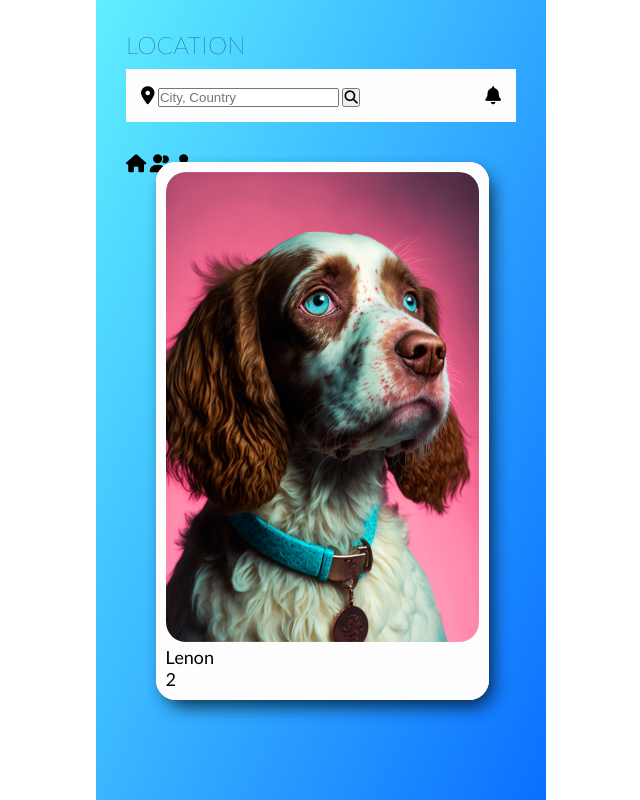
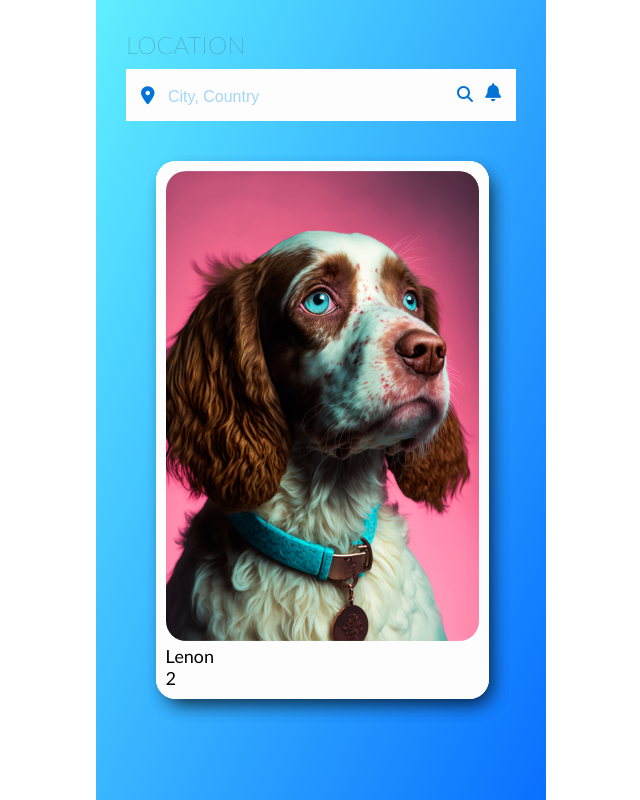
Before and after one commit to pilibdau/bark-match-draft-02, a website: page index.html in a window 1280 px wide. Shown: the top 800 px of the page, without its empty margins (319-959 px from the left). Drawn offline with Linux system fonts and the light colour scheme.

Commit message:
changing text color in searchbar and header

```diff
--- a/index.html
+++ b/index.html
@@ -20,10 +20,10 @@
         <section class="searchbar__container">
             <div class="searchbar">
                 <i class="fa-solid fa-location-dot"></i>
-                <input type="text" placeholder="City, Country">
+                <input class="input--text" type="text" placeholder="City, Country">
+            </div>
+            <div class="btn__notification--container">
                 <button type="submit"><i class="fa-solid fa-magnifying-glass"></i></button>
-            </div>
-            <div class="notification">
                 <i class="fa-solid fa-bell"></i>
             </div>
         </section>
--- a/sass/base/_typography.scss
+++ b/sass/base/_typography.scss
@@ -7,4 +7,9 @@
     font-weight: 100;
     font-size: 2.4rem;
     text-transform: uppercase;
+    color: var(--dark-grey);
 }
+
+::placeholder {
+    color:var(--primary-light);
+}
--- /dev/null
+++ b/sass/components/_input.scss
@@ -0,0 +1,12 @@
+.input--text, button {
+    border: none;
+    outline: none;
+    background-color: transparent;
+    font-size: 1.6rem;
+    color:var(--primary-dark);
+}
+
+.input--text {
+    margin-left: 1rem;
+    color:var(--primary-dark);
+}
--- a/sass/layout/_containers.scss
+++ b/sass/layout/_containers.scss
@@ -12,6 +12,11 @@
     justify-content: space-between;
     padding: 1.5rem;
     margin: 1rem 0;
+    color:var(--primary-dark);
+}
+
+.searchbar {
+    width: 100%;
 }
 
 .cards__container {
@@ -20,6 +25,7 @@
     margin:auto;
     border-radius: var(--radius);
     position: relative;
+    height: 80rem;
 }
 
 .card {
@@ -32,9 +38,27 @@
     position: absolute;
 }
 
+.navbar__container {
+    display: flex;
+    justify-content: space-around;
+    font-size: 3rem;
+    color: var(--white);
+}
 
-@media screen and (max-width: 420px) {
+
+.btn__notification--container {
+    display: flex;
+    width: 5rem;
+    justify-content: space-between;
+}
+
+@media screen and (max-width: 421px) {
     .content__container {
         max-height: 220vw;
     }
+
+    .cards__container {
+        height: 165vw;
+    }
+
 }
--- a/sass/main.scss
+++ b/sass/main.scss
@@ -2,5 +2,6 @@
 @import "./abstract/variables";
 @import "./base/base";
 @import "./base/typography";
+@import "./components/input";
 @import "./layout/images";
 @import "./layout/containers";
```
Also changed, not shown: css/style.css.
